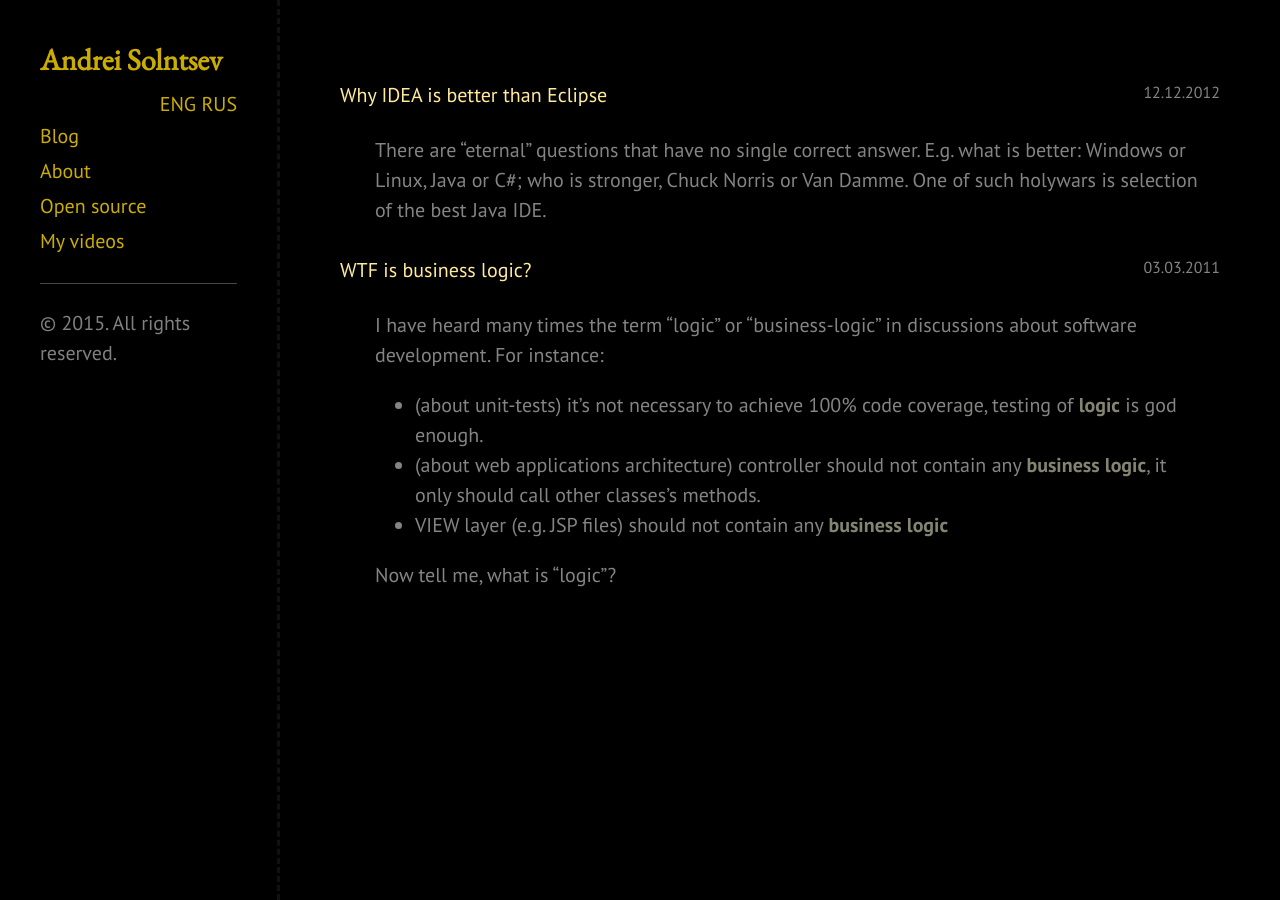
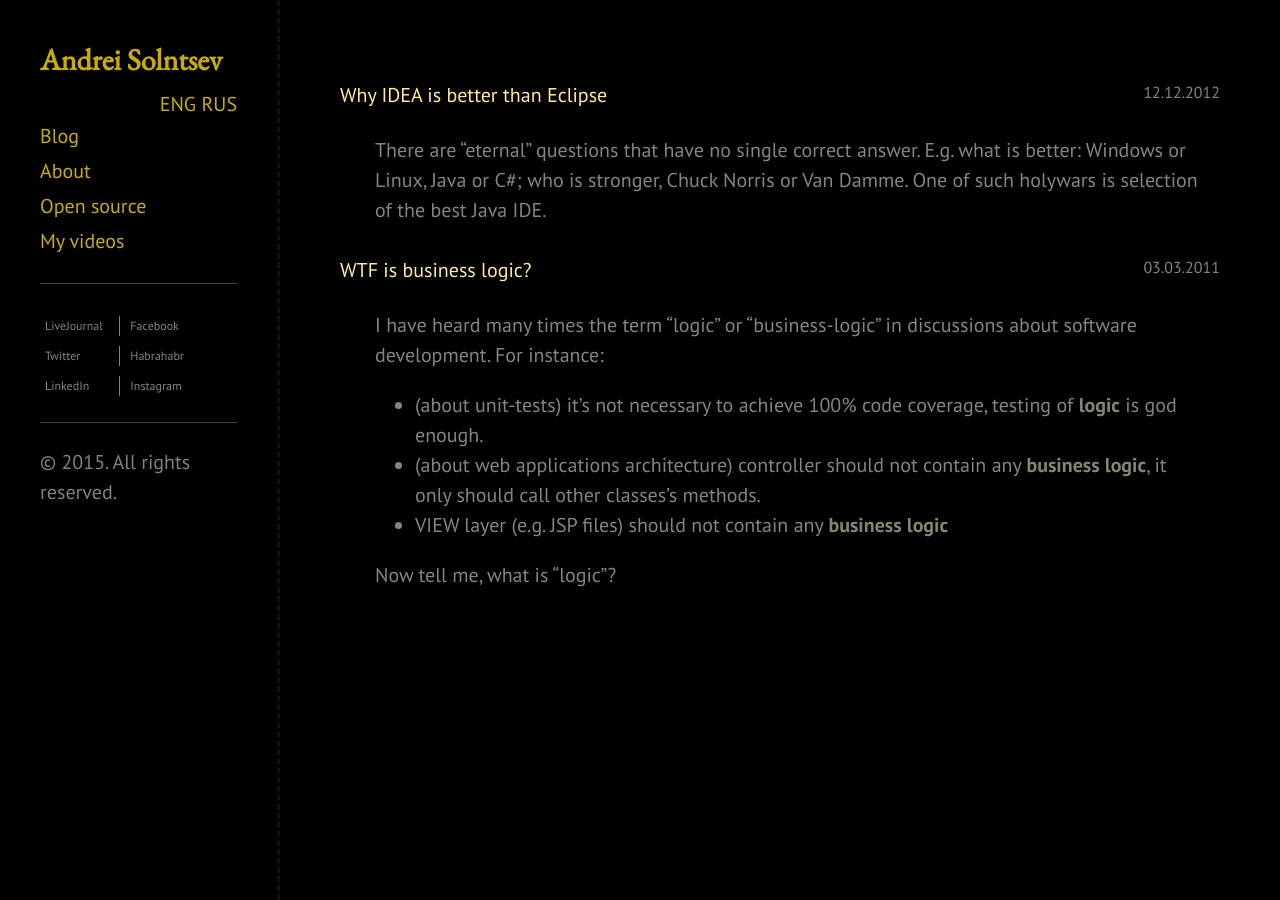
Before and after one commit to asolntsev/asolntsev.github.io, a Jekyll site: the page built from en/index.html, in a window 1280 px wide. Built offline with Jekyll 4.4.1, drawn with Linux system fonts in a browser that asks for light colours; nearby versions of some CDN libraries; Markdown is read by kramdown in place of the engine named in the settings.

Commit message:
add links to my other resources

```diff
--- a/_includes/sidebar.html
+++ b/_includes/sidebar.html
@@ -31,6 +31,21 @@
       {% endfor %}
 
       <hr>
+
+      <div class="links">
+        <a href="http://asolntsev.livejournal.com">LiveJournal</a>
+        <a href="https://www.facebook.com/asolntsev/">Facebook</a>
+      </div>
+      <div class="links">
+        <a href="http://twitter.com/asolntsev">Twitter</a>
+        <a href="http://habrahabr.ru/users/asolntsev/topics/">Habrahabr</a>
+      </div>
+      <div class="links">
+        <a href="http://linkedin.com/in/asolntsev/">LinkedIn</a>
+        <a href="https://www.instagram.com/andrei.solntsev/">Instagram</a>
+      </div>
+
+      <hr>
     </nav>
 
     <p>&copy; {{ site.time | date: '%Y' }}. All rights reserved.</p>
--- a/public/css/asolntsev.css
+++ b/public/css/asolntsev.css
@@ -1,5 +1,23 @@
 #languages {
   text-align: right;
+}
+
+.sidebar .links a {
+  color: #848482;
+  font-size: 0.6rem;
+  display: inline-block;
+  width: 80px;
+  padding: 1px 5px 1px 5px;
+  border-right: 1px solid #848482;
+}
+
+.sidebar .links a:last-child {
+  border-right: none;
+}
+
+.sidebar .links a:hover {
+  background-color: #555555;
+  border-radius: 2px;
 }
 
 /*.center {*/
```
